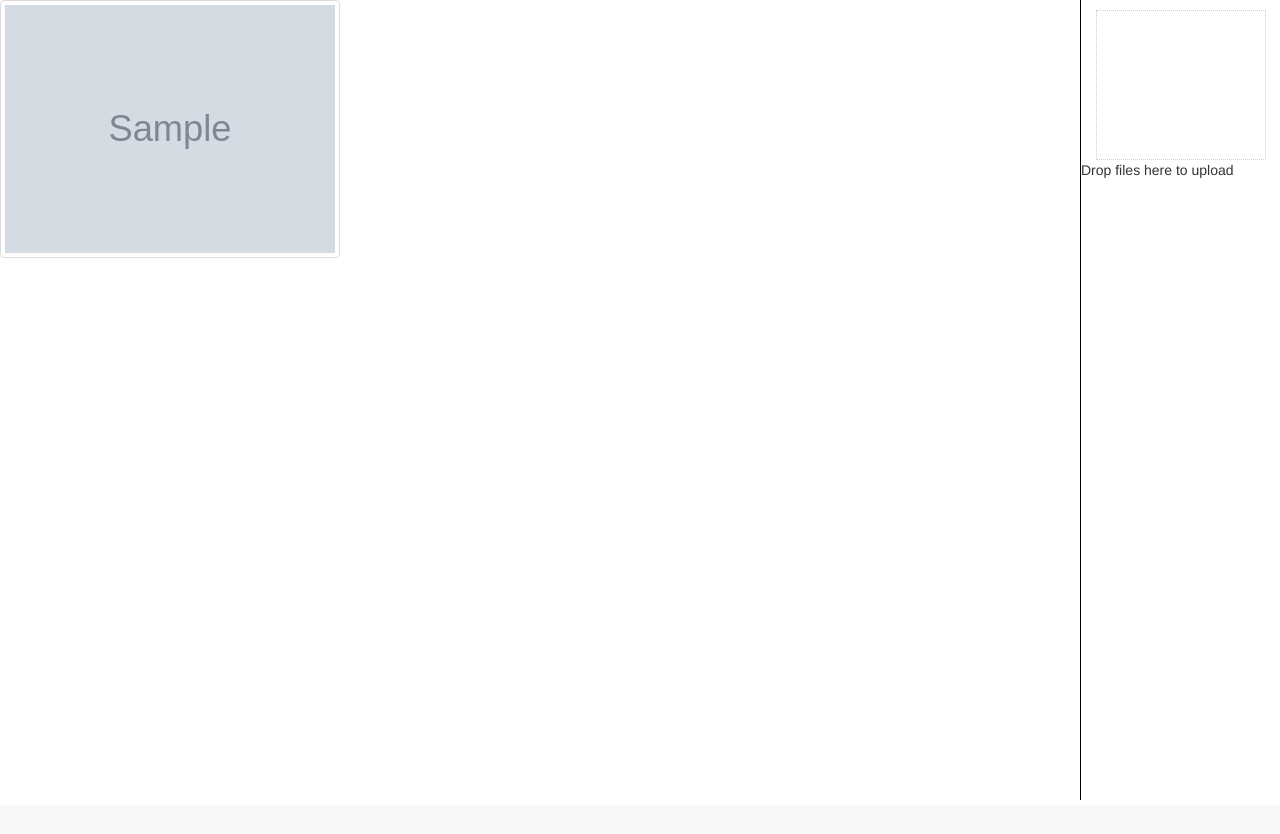
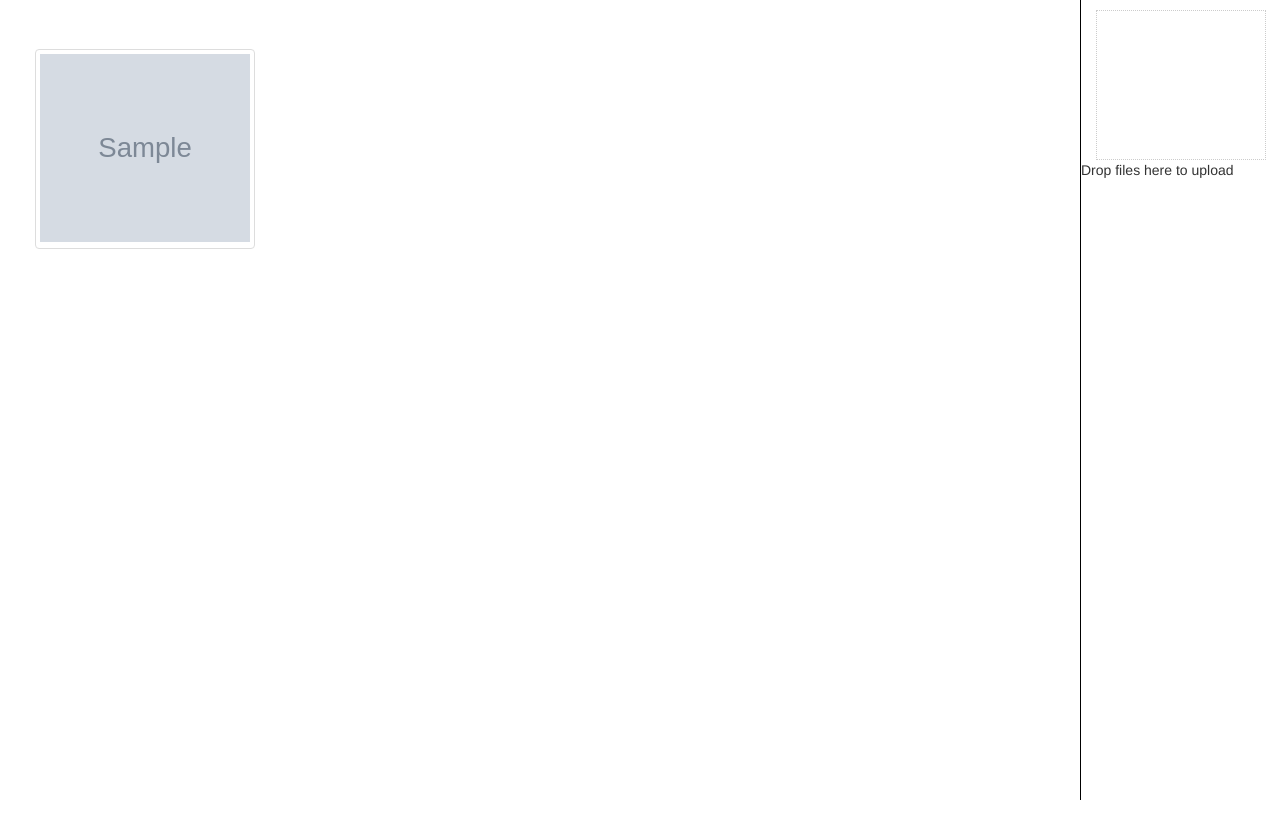
Before and after one commit to tareqx2/imagography, a Flask app: template src/templates/imagography.html in a window 1280 px wide. Shown: the part 51-885 px from the top of the page. Before the commit the page ends 851 px from the top, so only its background shows below. Run offline with Flask 2, Linux system fonts and the light colour scheme; the template is opened without the code that fills it: most values are stand-ins (such as "Sample title", 1, 10 or a date in 2020); grey boxes marked "Sample" are stand-in pictures; some libraries are stand-ins or nearby versions.

Commit message:
thumbnails are nicer

```diff
--- a/src/static/css/imagography.css
+++ b/src/static/css/imagography.css
@@ -8,7 +8,7 @@ html,body{
 	width:calc(100% - 200px);
 	height:100%;
 	display: inline-block;
-	margin-top:51px;
+	margin-top:80px;
 }
 .sideContainer{
 	width:200px;
@@ -26,3 +26,18 @@ html,body{
 	margin:auto;
 	margin-top:10px;
 }
+.thumbnail{
+	height:200px;
+	width:220px;
+	margin:20px;
+}
+.crop {
+	height: 188px;
+	width: 210px;
+	overflow: hidden;
+	list-style-type: none
+}
+.crop img {
+	width: 100%;
+	height: 100%;
+}
--- a/src/templates/imagography.html
+++ b/src/templates/imagography.html
@@ -37,13 +37,14 @@
 		</nav><!-- /navbar -->
 		<div class="mainContainer">
 			{% for imageSet in images %}
-			<div class="row">
-			  <div class="col-sm-6 col-md-4">
+
+			  <div class="col-sm-3 col-md-3">
 					<div class="thumbnail">
-					  <img src="{{static_host}}{{imageSet.src}}">
+						<li class="crop">
+							<img src="{{static_host}}{{imageSet.src}}">
+						</li>
 					</div>
 			  </div>
-			</div>
 			{% endfor %}
 		</div>
 		<div class="sideContainer">
```
